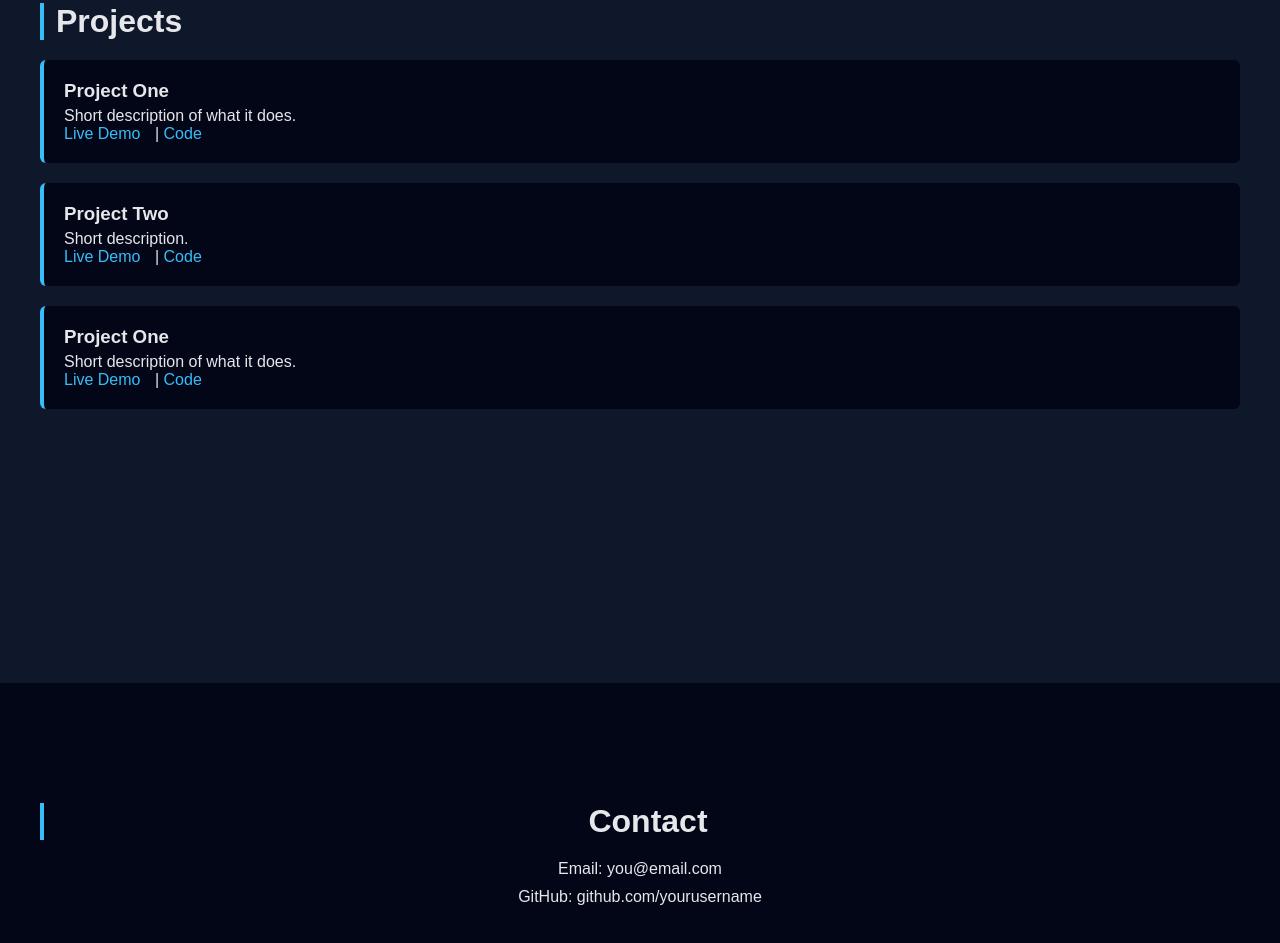
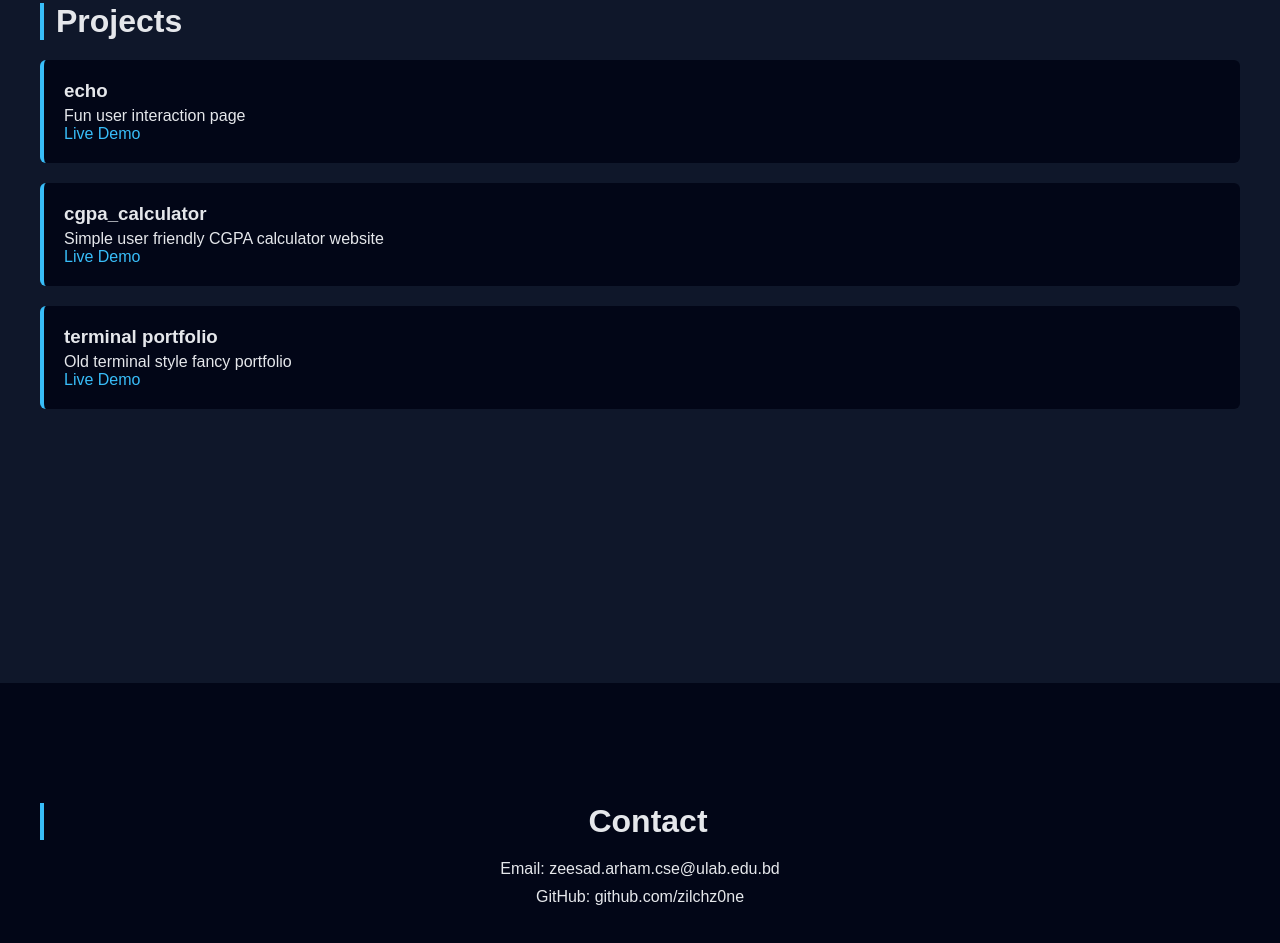
Before and after one commit to zilchz0ne/zilchz0ne.github.io, a plain HTML site: page index.html in a window 1280 px wide. Shown: the part 1717-2660 px from the top of the page. Drawn offline with Linux system fonts and the light colour scheme.

Commit message:
Update index.html

```diff
--- a/index.html
+++ b/index.html
@@ -3,13 +3,13 @@
 <head>
 <meta charset="UTF-8">
 <meta name="viewport" content="width=device-width, initial-scale=1.0">
-<title>Your Name | Portfolio</title>
+<title>Zeesad E Arham | Portfolio</title>
 <link rel="stylesheet" href="style.css">
 </head>
 <body>
 
 <nav>
-  <h2>YourName</h2>
+  <h2>Zeesad E Arham</h2>
   <ul>
     <li><a href="#home">Home</a></li>
     <li><a href="#about">About</a></li>
@@ -19,7 +19,7 @@
 </nav>
 
 <section id="home">
-  <h1>Hello, I'm <span>Your Name</span></h1>
+  <h1>Hello, I'm <span>Zeesad E Arham</span></h1>
   <p id="typing"></p>
 </section>
 
@@ -36,6 +36,7 @@
     <div><span>C / Java</span><span>75%</span></div>
   </div>
 
+  <br>
   <h3>Find my CV here: </h3>
   <a href="https://docs.google.com/document/d/1MfgMLYFf-p6z5Z0UJkBZH620lu2Dga3FtR9DcZV_0dQ/edit?usp=drivesdk"> My CV </a>
 </section>
@@ -44,32 +45,32 @@
   <h2>Projects</h2>
 
   <div class="project">
-    <h3>Project One</h3>
-    <p>Short description of what it does.</p>
-    <a href="project1/index.html">Live Demo</a> | <a href="#">Code</a>
+    <h3>echo</h3>
+    <p>Fun user interaction page</p>
+    <a href="project1/index.html">Live Demo</a>
   </div>
 
   <div class="project">
-    <h3>Project Two</h3>
-    <p>Short description.</p>
-    <a href="project2/index.html">Live Demo</a> | <a href="#">Code</a>
+    <h3>cgpa_calculator</h3>
+    <p>Simple user friendly CGPA calculator website</p>
+    <a href="project2/index.html">Live Demo</a>
   </div>
 
   <div class="project">
-    <h3>Project One</h3>
-    <p>Short description of what it does.</p>
-    <a href="project3/index.html">Live Demo</a> | <a href="#">Code</a>
+    <h3>terminal portfolio</h3>
+    <p>Old terminal style fancy portfolio</p>
+    <a href="project3/index.html">Live Demo</a>
   </div>
 </section>
 
 <section id="contact">
   <h2>Contact</h2>
-  <p>Email: you@email.com</p>
-  <p>GitHub: github.com/yourusername</p>
+  <p>Email: zeesad.arham.cse@ulab.edu.bd</p>
+  <p>GitHub: github.com/zilchz0ne</p>
 </section>
 
 <footer>
-  <p>© 2025 Your Name</p>
+  <p>© 2025 Zeesad E Arham</p>
 </footer>
 
 <script src="script.js"></script>
```
